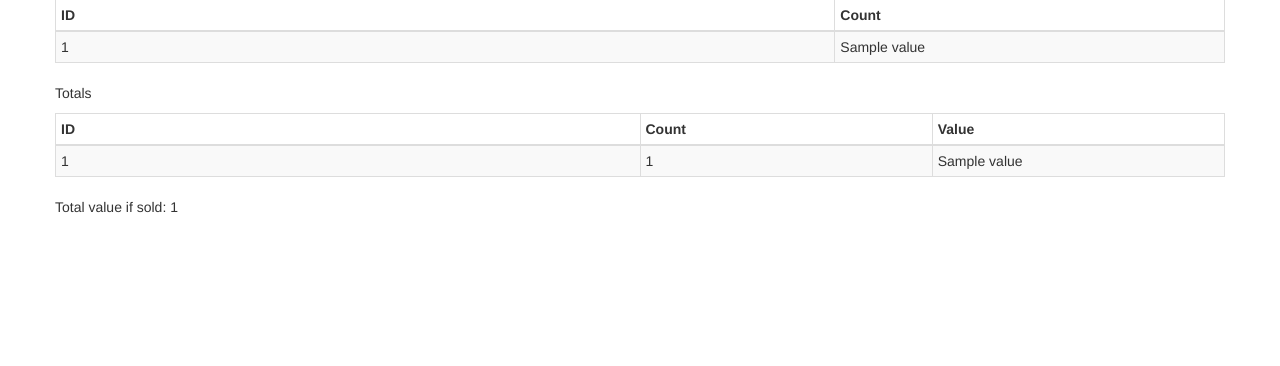
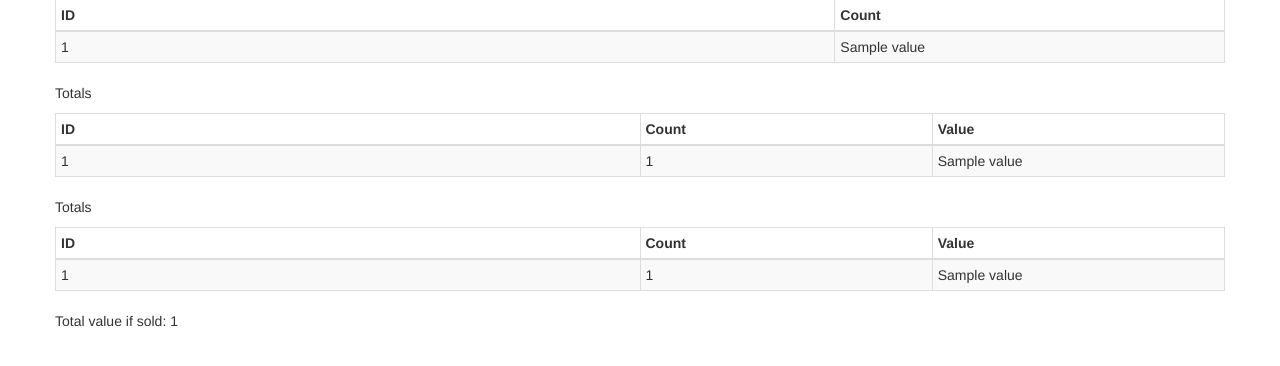
Before and after one commit to npmcdn-to-unpkg-bot/GW2Snapshot, a Flask app: template app/templates/results.html in a window 1280 px wide. Shown: the part 171-537 px from the top of the page. Run offline with Flask 2, Linux system fonts and the light colour scheme; the template is opened without the code that fills it: most values are stand-ins (such as "Sample title", 1, 10 or a date in 2020); some libraries are stand-ins or nearby versions.

Commit message:
Change buttons, more condensed list

```diff
--- a/app/templates/index.html
+++ b/app/templates/index.html
@@ -9,7 +9,7 @@
                     <div class="form-group">
                         <label for="apiKey" class="control-label">API Key</label>
                         <input type="text" class="form-control" name="apiKey" id="apiKey" {% if 'key' in request.cookies %} value={{request.cookies[ 'key']}} {% endif %}> </div>
-                    <button type="submit" class="btn btn-default">Take Snapshot</button>
+                    <button type="submit" class="btn btn-primary">Take Snapshot</button>
                 </form>
         </div>
     </div>
--- a/app/templates/results.html
+++ b/app/templates/results.html
@@ -35,6 +35,24 @@
                     <td class=col-xs-3>{{item['value']}}</td>
                 </tr> {% endfor %} </tbody>
         </table>
+    </div>
+    <div class="row">
+        <p>Totals</p>
+        <table class="table table-striped table-bordered table-hover table-condensed">
+            <thead>
+                <tr>
+                    <th class=col-xs-6>ID</th>
+                    <th class=col-xs-3>Count</th>
+                    <th class=col-xs-3>Value</th>
+                </tr>
+            </thead>
+            <tbody> {% for item in zero_value_items %}
+                <tr>
+                    <td class=col-xs-6>{{item['id']}}</td>
+                    <td class=col-xs-3>{{item['count']}}</td>
+                    <td class=col-xs-3>{{item['value']}}</td>
+                </tr> {% endfor %} </tbody>
+        </table>
         <p>Total value if sold: {{totalValue}}</p>
     </div>
 </div>
--- a/app/templates/snapshot.html
+++ b/app/templates/snapshot.html
@@ -4,7 +4,7 @@
     <div class="row">
         <h1>First snapshot taken</h1>
         <form action="{{ url_for('retake_snapshot') }}" method=post class=take-snapshot>
-            <button type="submit" class="btn btn-default">Retake Snapshot</button>
+            <button type="submit" class="btn btn-primary">Retake Snapshot</button>
         </form>
     </div>
     <!-- /.row -->
--- a/app/views.py
+++ b/app/views.py
@@ -121,7 +121,7 @@ def retake_snapshot():
         item['id'] = itemIDToName(API2_URL, item['id'])
     zero_value_items = [zero_value_item for zero_value_item in condensed_list2 if zero_value_item['value'] == 0]
     print zero_value_items
-    resp = make_response(render_template('results.html',materials_delta_list=materials_delta_list, minutes_elapsed=minutes_elapsed, wallet_delta_list=wallet_delta_list, bank_delta_list=bank_delta_list, shared_delta_list=shared_delta_list, inventory=inventory_delta_list, totals=condensed_list2, totalValue=totalValue))
+    resp = make_response(render_template('results.html',zero_value_items=zero_value_items, materials_delta_list=materials_delta_list, minutes_elapsed=minutes_elapsed, wallet_delta_list=wallet_delta_list, bank_delta_list=bank_delta_list, shared_delta_list=shared_delta_list, inventory=inventory_delta_list, totals=condensed_list2, totalValue=totalValue))
     session.pop('wallet', None)
     session.pop('shared', None)
     session.pop('bank', None)
```
Also changed, not shown: app/models.py (+11 -0 lines).
